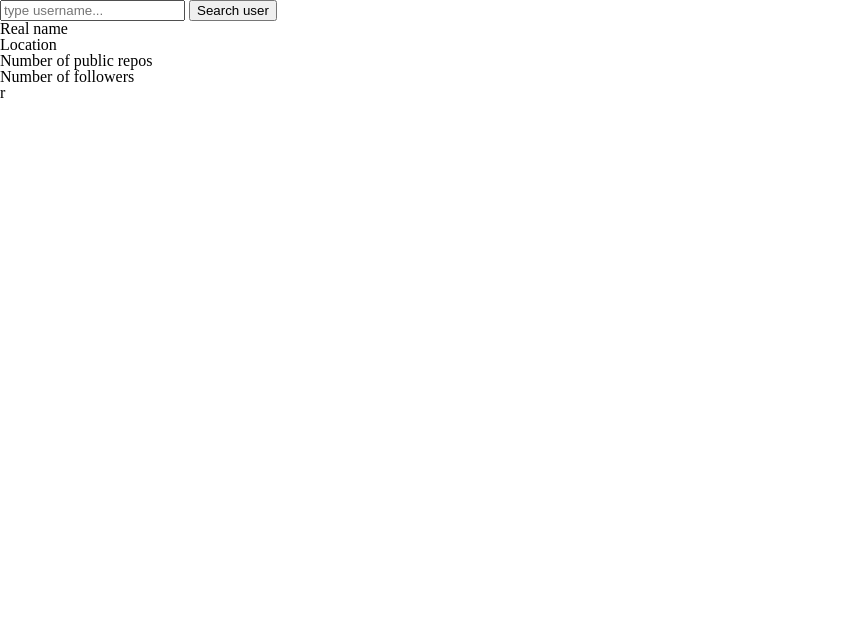
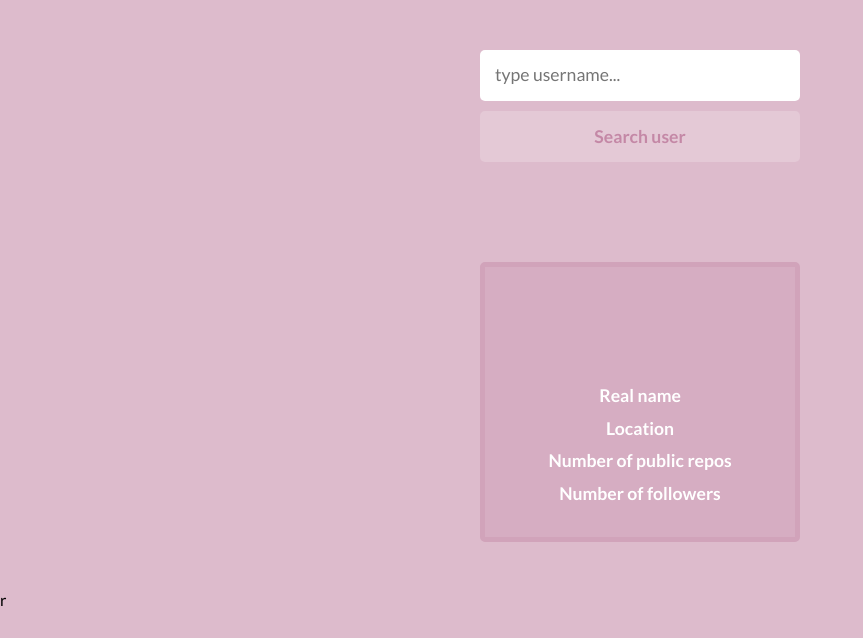
Before and after one commit to cmaman1/github-user-cards, a plain HTML site: page index.html in a window 1280 px wide. Shown: the whole page, without its empty margins (0-863 px from the left). Drawn offline with nearby package versions, Linux system fonts and the light colour scheme; the site is published under a folder, as on GitHub Pages, so addresses that start at the root find nothing.

Commit message:
fix: styles url fixxed

```diff
--- a/index.html
+++ b/index.html
@@ -6,7 +6,7 @@
     <meta name="viewport" content="width=device-width, initial-scale=1.0">
     <title>Github User Cards</title>
     <link rel="stylesheet" type="text/css" href="https://cdnjs.cloudflare.com/ajax/libs/meyer-reset/2.0/reset.min.css">
-    <link rel="stylesheet" type="text/css" href="/styles/styles.css">
+    <link rel="stylesheet" type="text/css" href="styles/styles.css">
 </head>
 
 <body>
```
